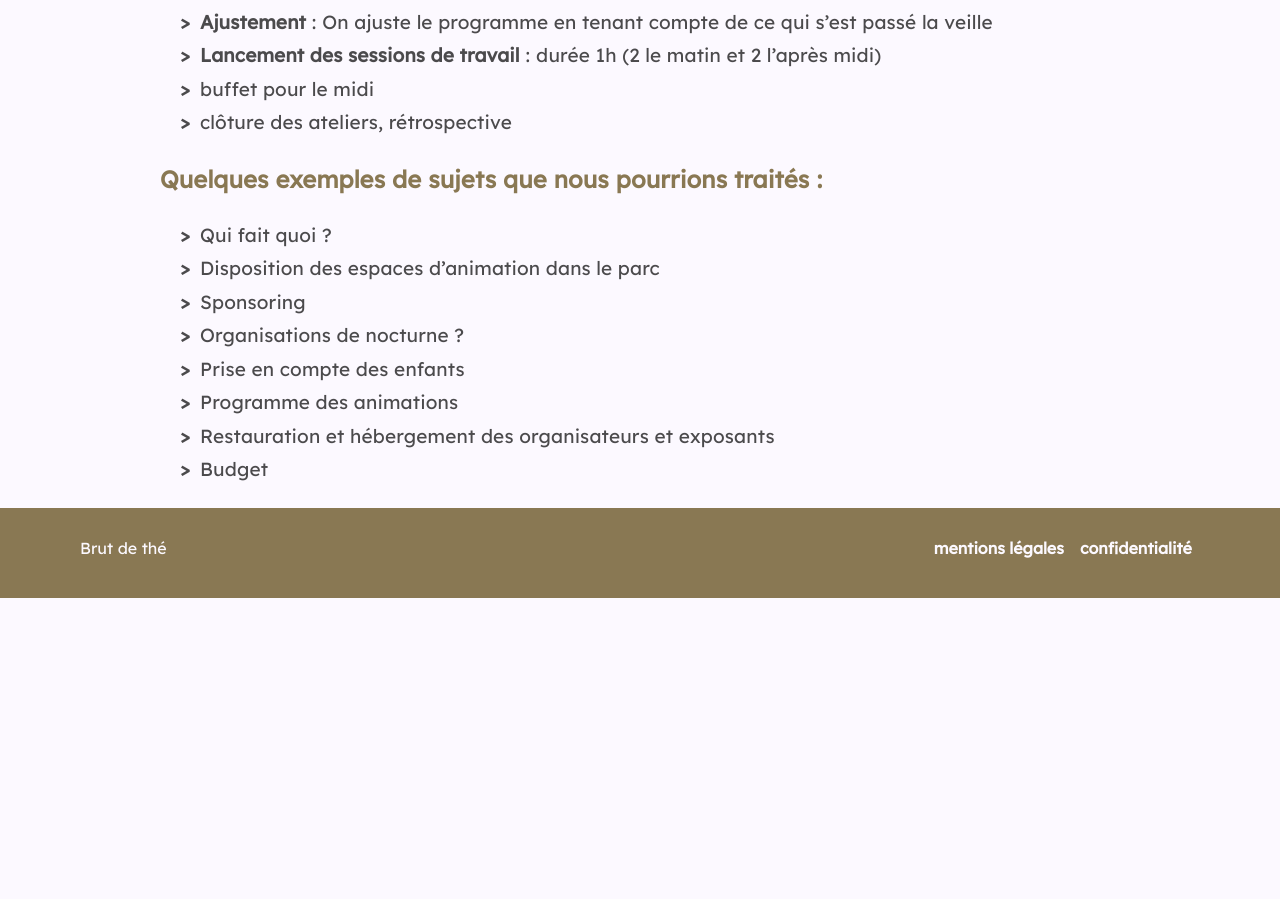
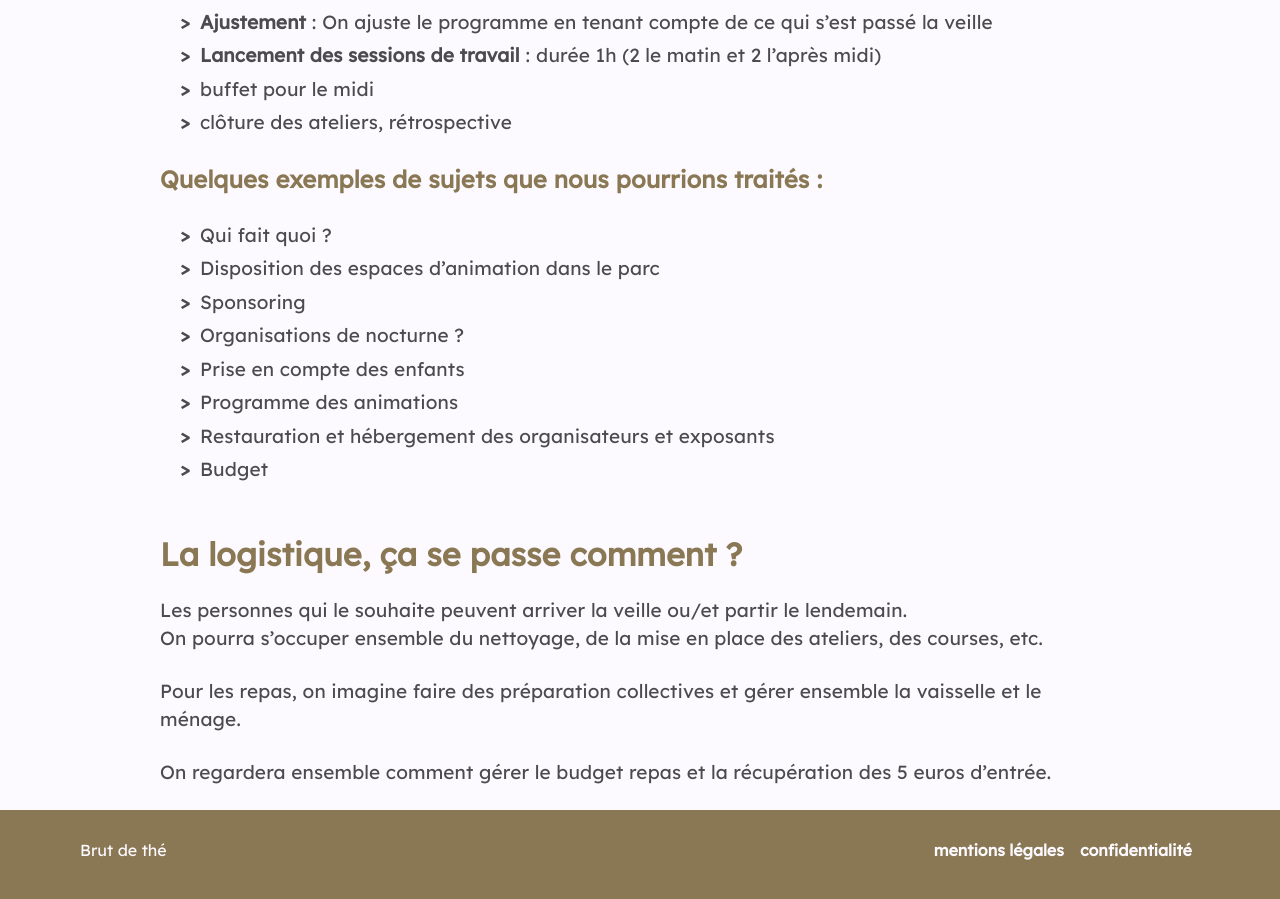
Before and after one commit to brutdethe/le-cluzeau, a Jekyll site: the page built from index.md, in a window 1280 px wide and 900 px high, scrolled down 2500 px. Built offline with Jekyll 4.4.1, drawn with Linux system fonts in a browser that asks for light colours; nearby versions of some CDN libraries; before the commit the page ends 3098 px from its top, so only the background shows below that; some of the changed text lies outside the part shown.

Commit message:
rédige la faq

```diff
--- a/_includes/faq.md
+++ b/_includes/faq.md
@@ -68,3 +68,11 @@ La clé du forum ouvert, c'est : **"la loi des pieds"** - chaque personne est in
 - Programme des animations
 - Restauration et hébergement des organisateurs et exposants
 - Budget
+
+## La logistique, ça se passe comment ?
+Les personnes qui le souhaite peuvent arriver la veille ou/et partir le lendemain.
+On pourra s'occuper ensemble du nettoyage, de la mise en place des ateliers, des courses, etc.
+
+Pour les repas, on imagine faire des préparation collectives et gérer ensemble la vaisselle et le ménage.
+
+On regardera ensemble comment gérer le budget repas et la récupération des 5 euros d'entrée.
```
Also changed, not shown: other parts of _includes/faq.md (+1 -1 lines).
